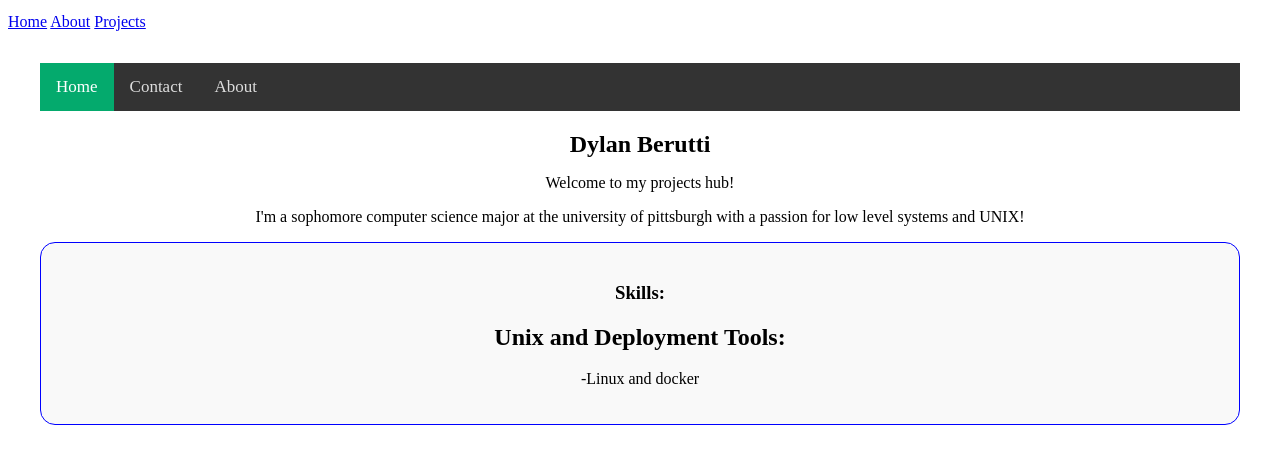
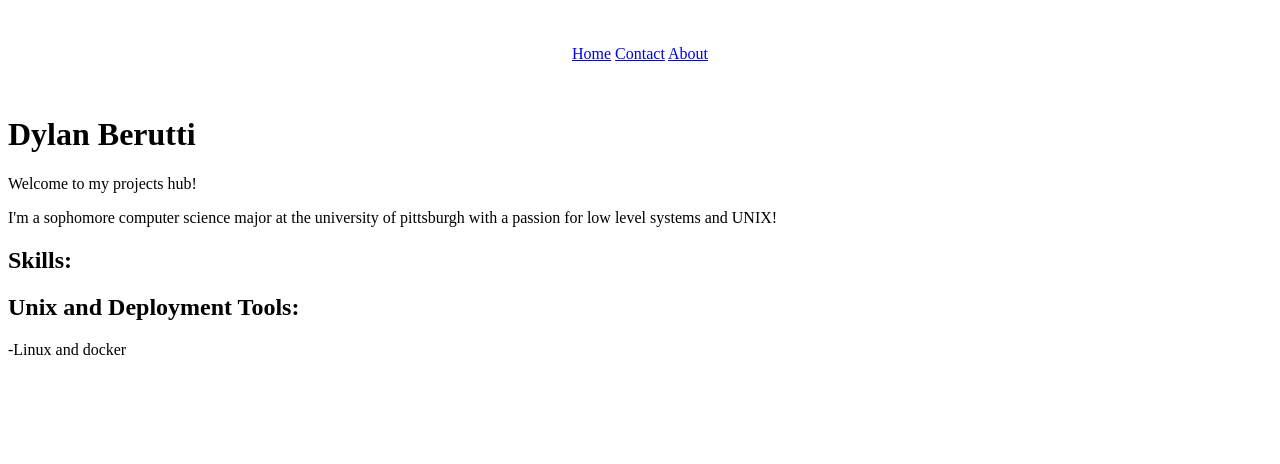
Before and after one commit to mitsokoyay/personal-website, a SvelteKit app: page / in a window 1280 px wide. Shown: the top 464 px of the page. Built offline with nearby package versions, Linux system fonts and the light colour scheme.

Commit message:
removing things i dont want

```diff
--- a/src/routes/+layout.svelte
+++ b/src/routes/+layout.svelte
@@ -4,14 +4,13 @@
 </script>
 
 <pre class="ascii-banner" aria-label="ascii-name">{asciiName}</pre>
-
-<header class="site-header">
-    <nav class="nav">
-        <a href="/" class="home-link">Home</a>
-        <a href="/about">About</a>
-        <a href="/projects">Projects</a>
-    </nav>
-</header>
+<section class="home" style="text-align:center; padding: 2rem;">
+    <div class="navbar">
+        <a class="active" href="home">Home</a>
+        <a href="contact">Contact</a>
+        <a href="about">About</a>
+    </div>
+</section>
 
 <main class="site-content">
     <slot />
--- a/src/routes/+page.svelte
+++ b/src/routes/+page.svelte
@@ -1,55 +1,11 @@
-<section class="home" style="text-align:center; padding: 2rem;">
-    <div class="navbar">
-        <a class="active" href="home">Home</a>
-        <a href="contact">Contact</a>
-        <a href="about">About</a>
-    </div>
 <h1>Dylan Berutti</h1>
 <p>Welcome to my projects hub!</p>
 <p>
-        I'm a sophomore computer science major at the university of pittsburgh
-        with a passion for low level systems and UNIX!
+    I'm a sophomore computer science major at the university of pittsburgh with
+    a passion for low level systems and UNIX!
 </p>
 <section class="skills">
     <h1>Skills:</h1>
     <h2>Unix and Deployment Tools:</h2>
     <p>-Linux and docker</p>
 </section>
-</section>
-
-<style global>
-    body {
-        :root {
-            --font-mono: ui-monospace;
-        }
-    }
-    .navbar {
-        background-color: #333;
-        overflow: hidden;
-    }
-    .navbar a {
-        float: left;
-        color: #ddd;
-        text-align: center;
-        padding: 14px 16px;
-        text-decoration: none;
-        font-size: 17px;
-    }
-    .navbar a:hover {
-        background-color: #ddd;
-        color: black;
-    }
-    .navbar a.active {
-        background-color: #04aa6d;
-        color: white;
-    }
-    .home h1 {
-        margin-bottom: 0.5rem;
-    }
-    .skills {
-        border: 1px solid blue;
-        border-radius: 15px;
-        padding: 20px;
-        background-color: #f9f9f9;
-    }
-</style>
```
Lines whose indentation alone changed are shown as unchanged.
